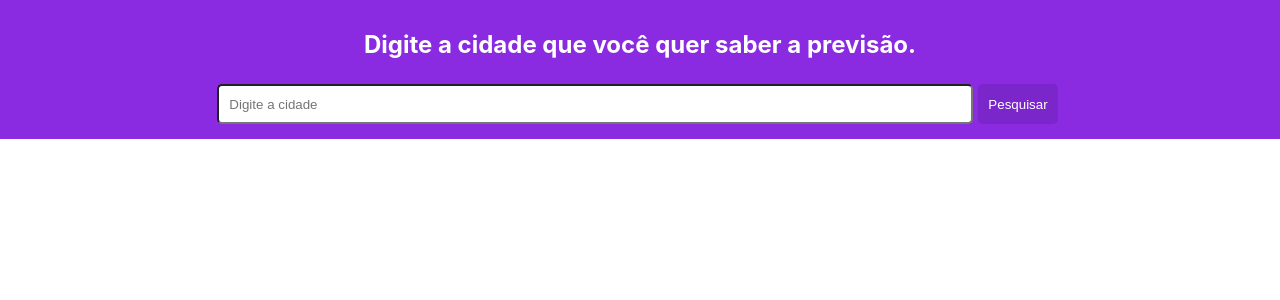
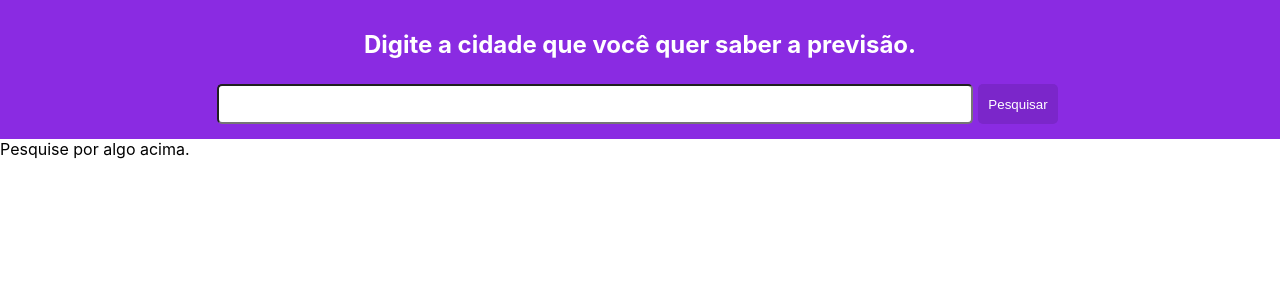
Before and after one commit to D-Sabino/Curso-de-ReactJS, a React (Create React App) app in the folder app_previsao_tempo/: page / in a window 1280 px wide. Shown: the top 300 px of the page. Built offline with nearby package versions, Linux system fonts and the light colour scheme.

Commit message:
Servindo dados da forma correta

```diff
--- a/app_previsao_tempo/src/Search.js
+++ b/app_previsao_tempo/src/Search.js
@@ -9,9 +9,15 @@ function Search() {
 export default Search;
 */
 
-function Search() {
+import { useState } from "react";
+
+function Search(props) {
+
+    const [cidade, setCidade] = useState("");
+
     function searchInput(e){
         e.preventDefault();
+        //setCidade("");
         let currentValue = document.querySelector('input[name=searchInput').value;
 
         /* Requisição API */
@@ -19,17 +25,46 @@ function Search() {
         fetch(url).then(response => response.json()).then(data=>{
             const {main, name, sys, weather} = data;
 
+            if(sys != undefined){
+
+            }
+            if(weather != undefined){
+                const icon = `https://s3-us-west-2.amazonaws.com/s.cdpn.io/162656/${
+                weather[0]["icon"]}.svg`;
+                setCidade(`
+                <div>
+                    <p>${main.temp}</p>
+                    <p>${sys.country}</p>
+                    <p>${name}</p>
+                    <p>${weather[0]['description']}</p>
+                    <img src="${icon}"/>
+                </div>
+                `);
+            }
+            else{
+                setCidade("");
+            }
+
         })
     }
 
     return(
-        <div className="search">
-            <h2>Digite a cidade que você quer saber a previsão.</h2>
+        <div className="searchWraper">
+            <div className="search">
+                <h2>Digite a cidade que você quer saber a previsão.</h2>
 
-            <form onSubmit={(e)=>searchInput(e)}>
-                <input placeholder="Digite a cidade" type="text" name="searchInput" />
-                <input type="submit" value="Pesquisar" />
-            </form>
+                <form onSubmit={(e)=>searchInput(e)}>
+                    <input placeholder={props.placeholder} type="text" name="searchInput" />
+                    <input type="submit" value="Pesquisar" />
+                </form>
+            </div>
+
+        {
+            (cidade != "")?
+            <div dangerouslySetInnerHTML={{__html: cidade}} />:
+            <div>Pesquise por algo acima.</div>
+        }
+
         </div>
     )
 }
```
